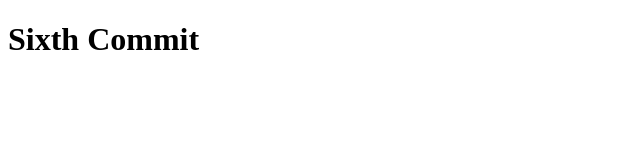
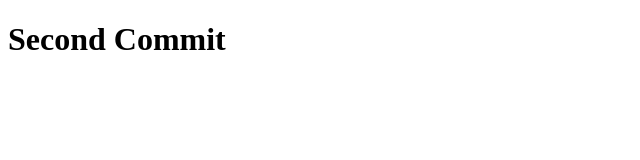
Before and after one commit to Varinder-KM/Git-test, a plain HTML site: page test.html in a window 1280 px wide. Shown: the whole page, without its empty margins (0-640 px from the left). Drawn offline with Linux system fonts and the light colour scheme.

Commit message:
Seventh Commit

```diff
--- a/test.html
+++ b/test.html
@@ -3,6 +3,9 @@
 <html>
     <head>
         <title>this is test File</title>
-        <h1>Sixth Commit</h1>
     </head>
+
+    <body>
+        <h1>Second Commit</h1>
+    </body>
 </html>
```
